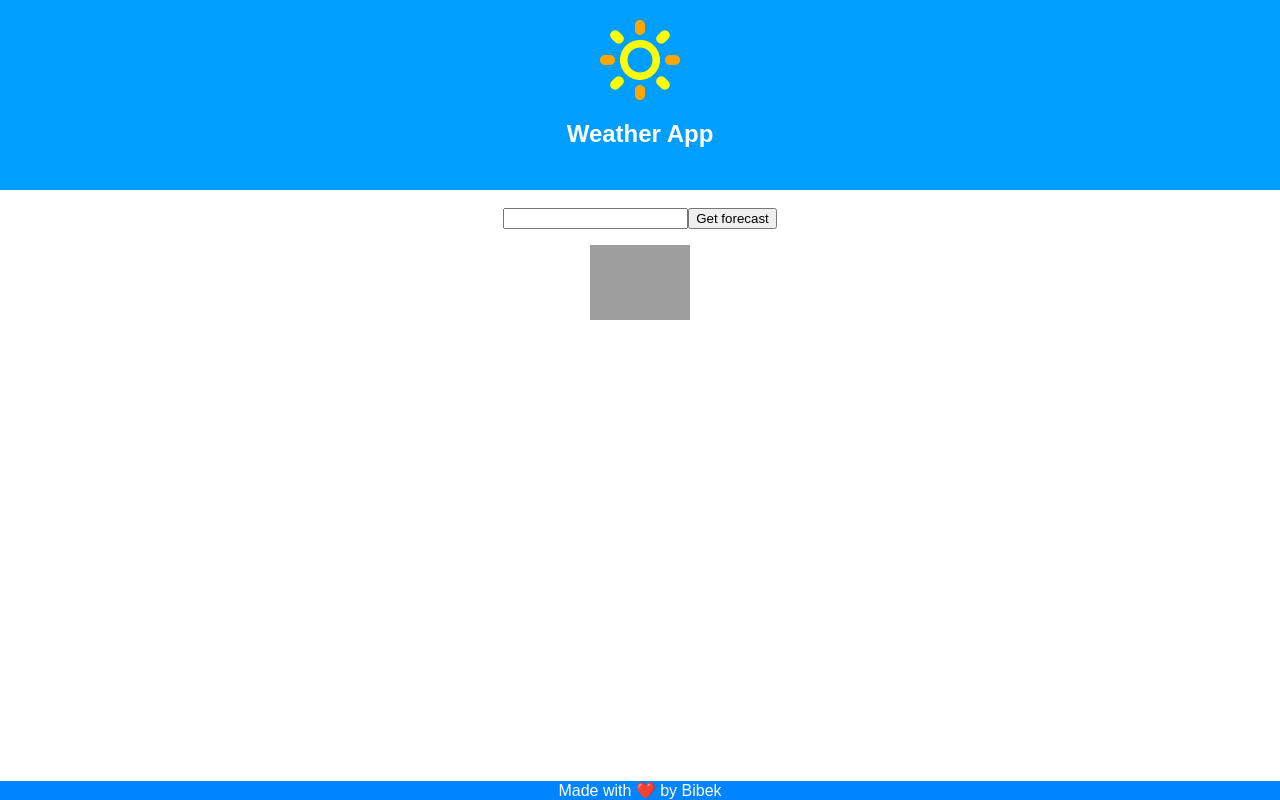
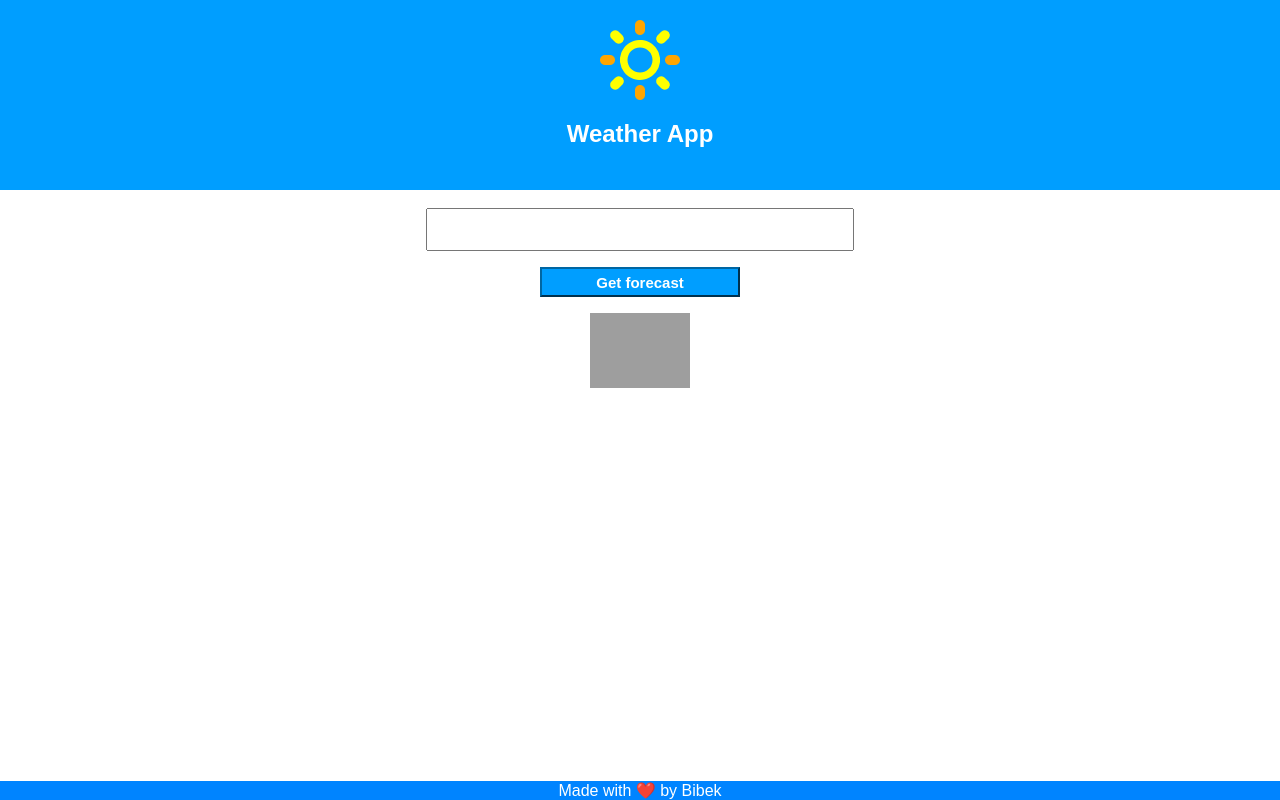
Before and after one commit to beewhoo/weather-react-app, a React (Create React App) app: page / in a window 1280 px wide. Built offline with nearby package versions, Linux system fonts and the light colour scheme; grey boxes are pictures that could not be loaded.

Commit message:
made changes to submit button css

```diff
--- a/src/App.css
+++ b/src/App.css
@@ -28,6 +28,25 @@
   to { transform: rotate(360deg); }
 }
 
+input {
+
+  font-size: 2em;
+}
+
+.button {
+background:#009eff;
+color: white;
+border-style: outset;
+border-color: #0066A2;
+height: 30px;
+width: 200px;
+font: bold 15px arial, sans-serif;
+text-shadow:none;
+}
+
+
+
+
 .footer {
   position: absolute;
   bottom:0;
--- a/src/Form.js
+++ b/src/Form.js
@@ -64,7 +64,9 @@ class Form extends Component {
         <label>
           <input type="text" onChange={this.handleChange} />
         </label>
-        <input type="submit" value="Get forecast" />
+
+        <p><input className='button' type="submit" value="Get forecast" /></p>
+
           <p className='icon'><img src={this.state.img} alt='icon' width='100px'/></p>
           <p>{this.state.highTemp}</p>
           <p>{this.state.lowTemp}</p>
```
